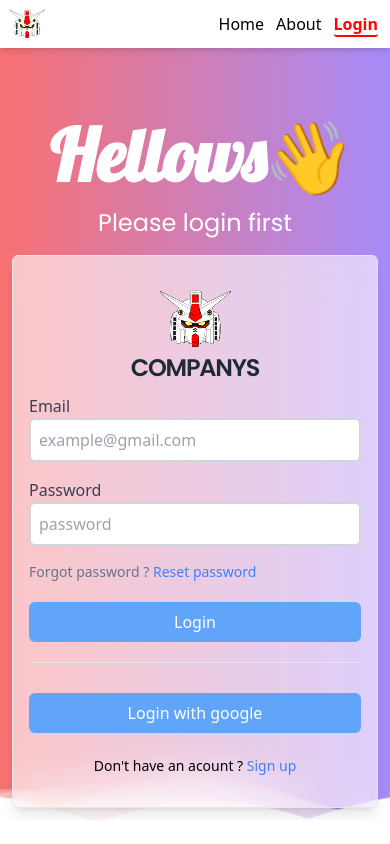
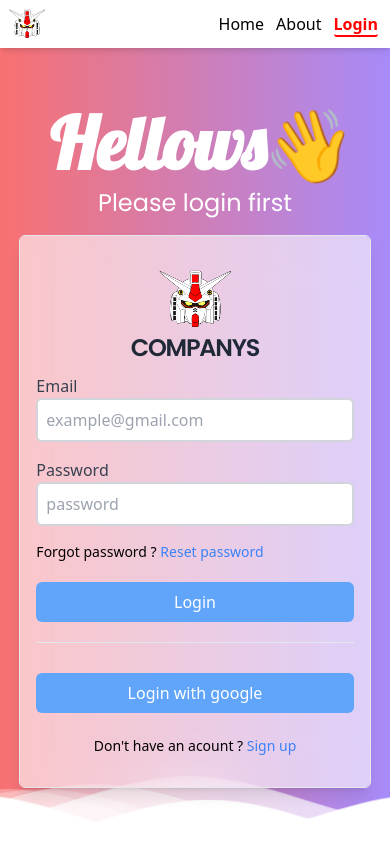
Before and after one commit to rizalyoga/gund-arm-company-profile, a React (Vite) app: page /login in a window 390 px wide. Built offline with nearby package versions, Linux system fonts and the light colour scheme.

Commit message:
fix responsive style for login form

```diff
--- a/src/components/common/form/login-form/LoginForm.tsx
+++ b/src/components/common/form/login-form/LoginForm.tsx
@@ -6,6 +6,8 @@ import { getAuth, GoogleAuthProvider, signInWithPopup } from "firebase/auth";
 
 // Styles
 import {
+  formStyleLoginEvent,
+  formStyleRegisterEvent,
   buttonElementStyles,
   disableButtonElementStyles,
   divChildrenOfFormElementStyles,
@@ -62,12 +64,16 @@ const LoginForm = () => {
       });
   };
 
+  const formStyle = (): string => {
+    if (pathname === "/register") {
+      return formStyleRegisterEvent;
+    }
+
+    return formStyleLoginEvent;
+  };
+
   return (
-    <div
-      className="z-20 mt-4 mx-2 w-[400px] max-sm:w-[100%] min-h-[400px] rounded-md
-      bg-white shadow-lg bg-clip-padding bg-opacity-60 border border-gray-200"
-      style={{ backdropFilter: "blur(20px)" }}
-    >
+    <div className={formStyle()} style={{ backdropFilter: "blur(20px)" }}>
       <img
         src={ImageIcon}
         alt="icon-company"
@@ -108,7 +114,7 @@ const LoginForm = () => {
           />
         </div>
         <span
-          className="float-left text-sm py-2 text-slate-500"
+          className="float-left text-sm py-2"
           hidden={pathname === "/register" && true}
         >
           Forgot password ?
--- a/src/components/common/form/login-form/LoginFormStyles.ts
+++ b/src/components/common/form/login-form/LoginFormStyles.ts
@@ -10,3 +10,9 @@ export const disableButtonElementStyles: string =
   "mr-[75%] w-full bg-gray-500 text-white mt-3 mb-10 py-2 px-6 rounded-md";
 
 export const divChildrenOfFormElementStyles: string = "flex flex-col py-2";
+
+export const formStyleLoginEvent: string =
+  "z-20 m-auto w-[400px] max-sm:w-full min-h-[400px] rounded-md bg-white shadow-lg bg-clip-padding bg-opacity-60 border border-gray-200";
+
+export const formStyleRegisterEvent: string =
+  "z-20 mt-4 w-[400px] max-[430px]:w-[130%] max-[391px]:w-[120%] max-[320px]:w-full min-h-[330px] rounded-md bg-white shadow-lg bg-clip-padding bg-opacity-60 border border-gray-200";
--- a/src/components/common/form/reset-password/ResetPasswordForm.tsx
+++ b/src/components/common/form/reset-password/ResetPasswordForm.tsx
@@ -42,8 +42,7 @@ const ResetPasswordForm = () => {
 
   return (
     <div
-      className="z-20 mt-4 mx-2 w-[400px] max-sm:w-[100%] min-h-[300px] rounded-md
-      bg-white shadow-lg bg-clip-padding bg-opacity-60 border border-gray-200 "
+      className="z-20 mt-4 w-[400px] max-[430px]:w-[130%] max-[391px]:w-[120%] max-[320px]:w-full min-h-[330px] rounded-md bg-white shadow-lg bg-clip-padding bg-opacity-60 border border-gray-200 "
       style={{ backdropFilter: "blur(20px)" }}
     >
       <img
@@ -74,7 +73,7 @@ const ResetPasswordForm = () => {
           value={loading ? "Loading..." : "Reset Password"}
           disabled={loading}
         />
-        <span className="absolute mt-[-20px] m-auto left-0 right-0 text-slate-600">
+        <span className="absolute mt-[-20px] pb-4 m-auto left-0 right-0">
           Already have an account ?{" "}
           <Link to="/login" className="text-blue-600 hover:underline">
             Login
--- a/src/pages/authentication-page/AuthenticationPage.tsx
+++ b/src/pages/authentication-page/AuthenticationPage.tsx
@@ -26,17 +26,16 @@ const PageThree = () => {
   return (
     <>
       <div className=" min-h-screen bg-gradient-to-r from-red-400 to-violet-400 grid place-content-center">
-        <div className="containers mt-8 flex justify-center items-center flex-col overflow-hidden">
+        <div className="containers relative flex justify-center items-center flex-col">
           <h1 className="text-white font-lobster font-bold text-7xl pt-[50px] ml-[-75px]">
             Hellows<span className="hello-emoticon absolute">👋</span>
           </h1>
           <h2
-            className="pt-4 font-poppins text-white text-2xl"
+            className="pt-2 pb-4 font-poppins text-white text-2xl"
             hidden={pathname === "/reset-password"}
           >
             Please login first
           </h2>
-          {/* <LoginForm /> */}
           {formComponent()}
         </div>
       </div>
```
